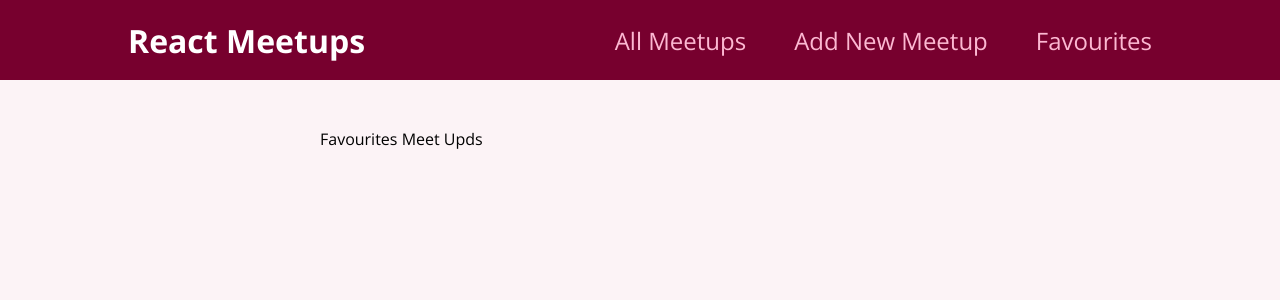
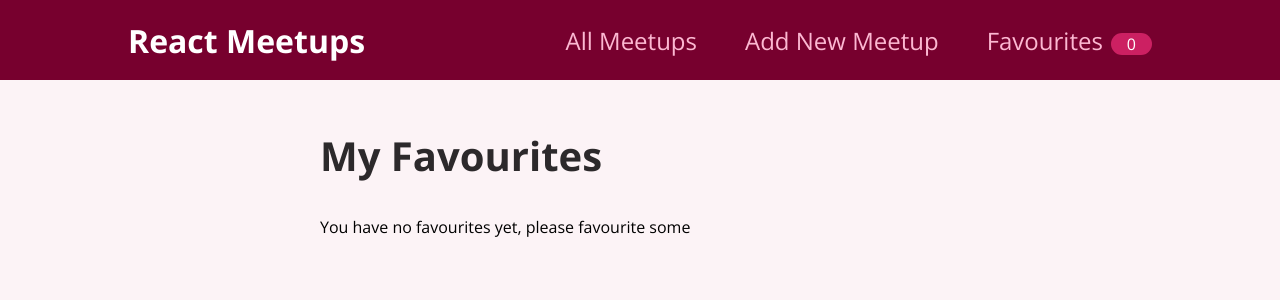
Before and after one commit to randleem/react-refresher-course-meet-up, a React (Create React App) app in the folder meet-up-app/: page /favourites in a window 1280 px wide. Shown: the top 300 px of the page. Built offline with nearby package versions, Linux system fonts and the light colour scheme.

Commit message:
React course Complete :)

```diff
--- a/meet-up-app/src/components/layout/MainNav.js
+++ b/meet-up-app/src/components/layout/MainNav.js
@@ -1,7 +1,10 @@
+import { useContext } from "react";
 import { Link } from "react-router-dom";
 import classes from "./MainNav.module.css";
+import FavouritesContext from "../../store/favourites-context";
 
 function MainNav() {
+  const favouritesCtx = useContext(FavouritesContext);
   return (
     <header className={classes.header}>
       <div className={classes.logo}>React Meetups</div>
@@ -15,6 +18,9 @@
           </li>
           <li>
             <Link to="/favourites">Favourites</Link>
+            <span className={classes.badge}>
+              {favouritesCtx.totalFavourites}
+            </span>
           </li>
         </ul>
       </nav>
--- a/meet-up-app/src/components/meetups/NewMeetupForm.js
+++ b/meet-up-app/src/components/meetups/NewMeetupForm.js
@@ -3,6 +3,7 @@
 import Card from "../ui/Card";
 
 function NewMeetupForm(props) {
+  //you can use ref hook here to save a value and add the ref prop to the JSX
   const titleInputRef = useRef();
   const imageInputRef = useRef();
   const addressInputRef = useRef();
--- a/meet-up-app/src/pages/Favourites.js
+++ b/meet-up-app/src/pages/Favourites.js
@@ -1,4 +1,21 @@
+import { useContext } from "react";
+import FavouritesContext from "../store/favourites-context";
+import MeetupList from "../components/meetups/MeetupList";
+
 function FavouritesPage() {
-  return <div>Favourites Meet Upds</div>;
+  const favouritesCtx = useContext(FavouritesContext);
+  let content;
+
+  if (favouritesCtx.totalFavourites === 0) {
+    content = <p>You have no favourites yet, please favourite some</p>;
+  } else {
+    content = <MeetupList meetups={favouritesCtx.favourites} />;
+  }
+  return (
+    <section>
+      <h1>My Favourites</h1>
+      {content}
+    </section>
+  );
 }
 export default FavouritesPage;
```
